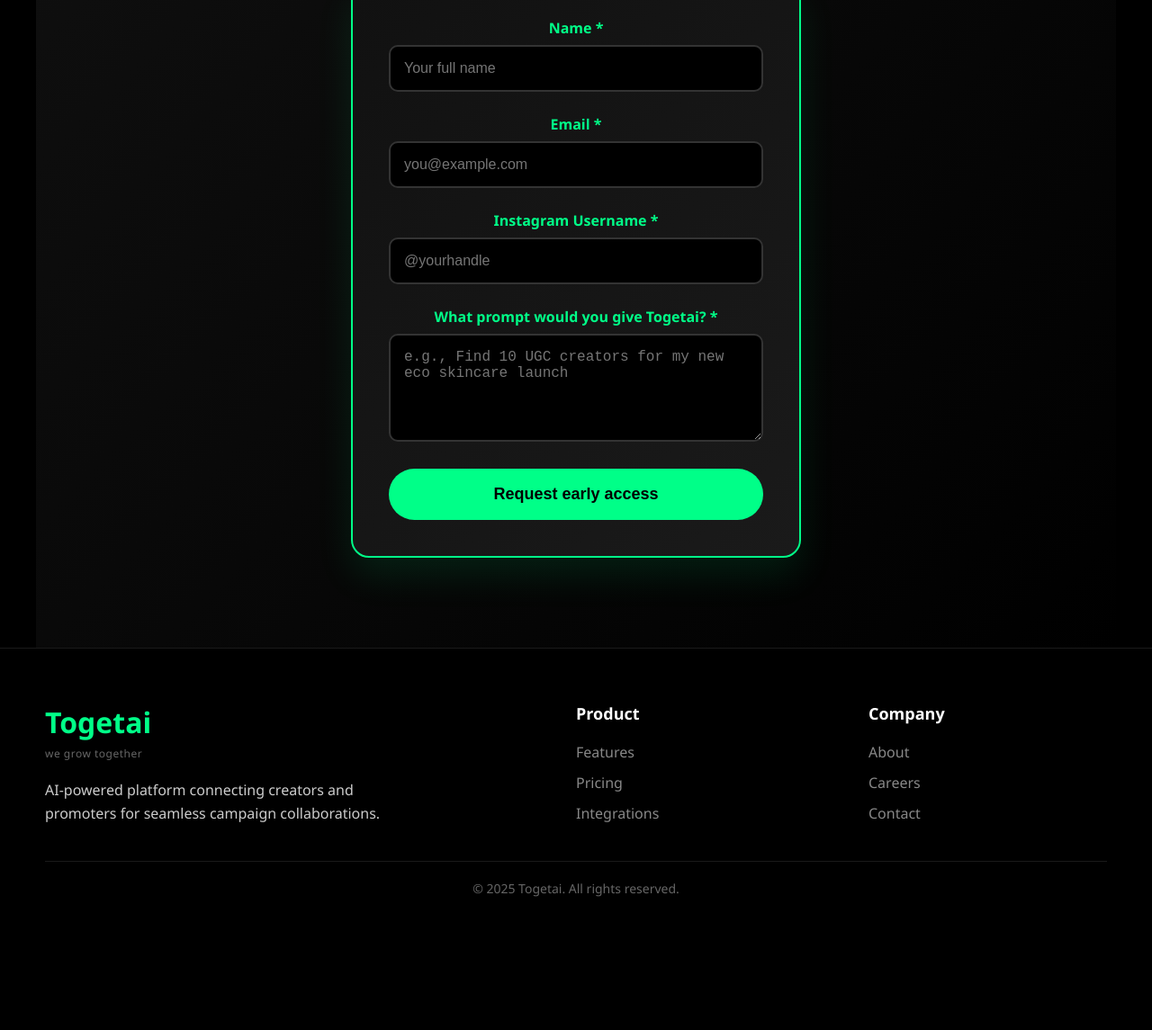
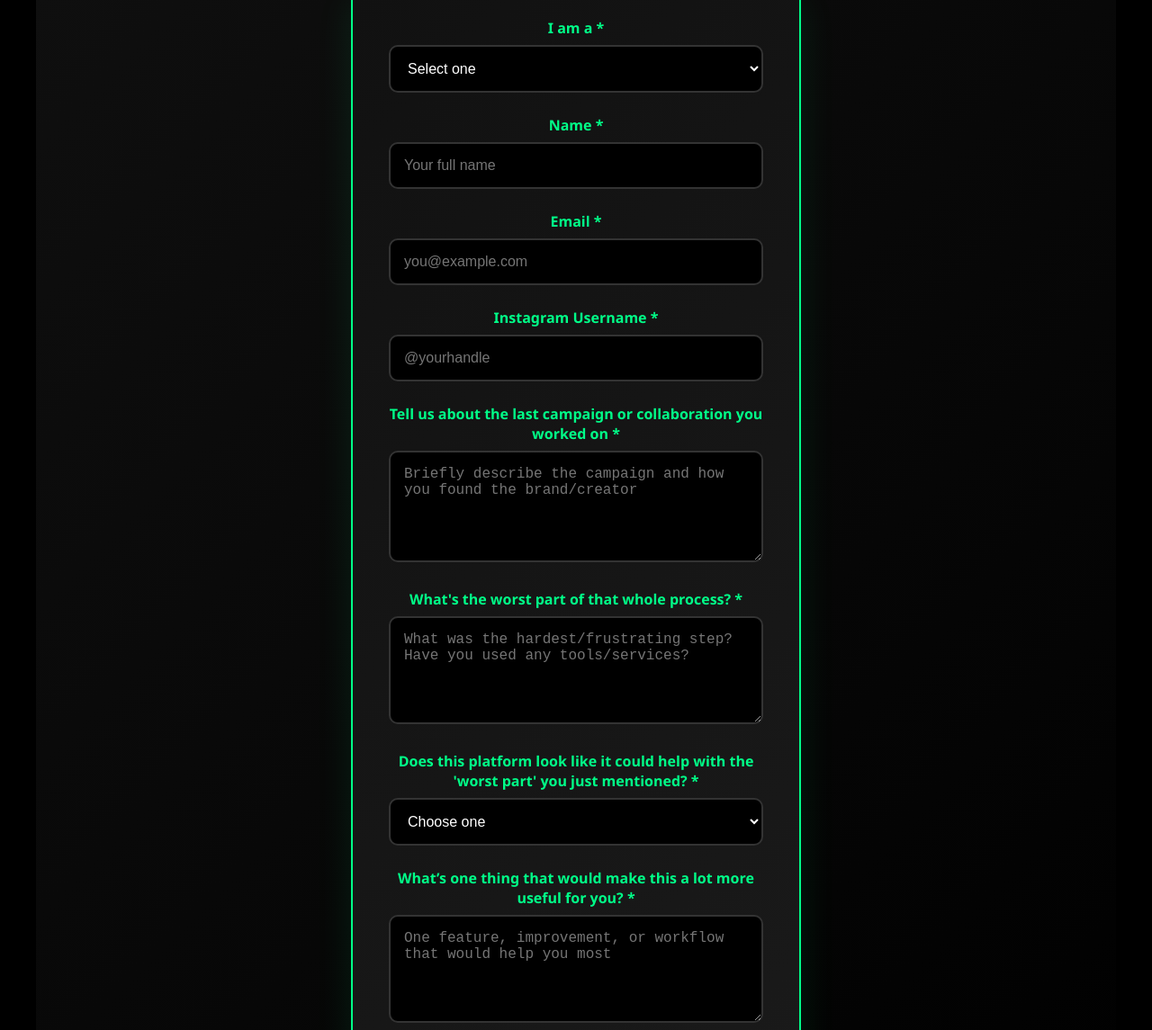
Before and after one commit to MihikaSingh18/TOGETAI, a website: page public/index.html in a window 1280 px wide. Shown: the part 3082-4227 px from the top of the page at 90% size. Before the commit the page ends 4109 px from the top, so only its background shows below. Drawn offline with Linux system fonts and the light colour scheme.

Commit message:
index.html

```diff
--- a/public/index.html
+++ b/public/index.html
@@ -868,25 +868,55 @@
             <div class="cta-feature">Priority access for early feedback</div>
         </div>
 
-        <form class="signup-form" style="margin-top: 50px;">
+        <form class="signup-form" style="margin-top: 50px;" method="post" action="/submit-signup">
   <div class="form-group">
-                <label class="form-label">Name *</label>
-                <input type="text" class="form-input" placeholder="Your full name" required>
+    <label for="role" class="form-label">I am a *</label>
+    <select id="role" name="role" class="form-input" required>
+      <option value="" disabled selected>Select one</option>
+      <option value="creator">Creator</option>
+      <option value="promoter">Promoter</option>
+      <option value="other">Other</option>
+    </select>
   </div>
 
   <div class="form-group">
-                <label class="form-label">Email *</label>
-                <input type="email" class="form-input" placeholder="you@example.com" required>
+    <label for="fullName" class="form-label">Name *</label>
+    <input id="fullName" name="name" type="text" class="form-input" placeholder="Your full name" required>
   </div>
 
   <div class="form-group">
-                <label class="form-label">Instagram Username *</label>
-                <input type="text" class="form-input" placeholder="@yourhandle" required>
+    <label for="email" class="form-label">Email *</label>
+    <input id="email" name="email" type="email" class="form-input" placeholder="you@example.com" required>
   </div>
 
   <div class="form-group">
-                <label class="form-label">What prompt would you give Togetai? *</label>
-                <textarea class="form-input form-textarea" placeholder="e.g., Find 10 UGC creators for my new eco skincare launch" required></textarea>
+    <label for="instagram" class="form-label">Instagram Username *</label>
+    <input id="instagram" name="instagram" type="text" class="form-input" placeholder="@yourhandle" required>
+  </div>
+
+  <div class="form-group">
+    <label for="lastCampaign" class="form-label">Tell us about the last campaign or collaboration you worked on *</label>
+    <textarea id="lastCampaign" name="last_campaign" class="form-input form-textarea" placeholder="Briefly describe the campaign and how you found the brand/creator" rows="5" required></textarea>
+  </div>
+
+  <div class="form-group">
+    <label for="worstPart" class="form-label">What's the worst part of that whole process? *</label>
+    <textarea id="worstPart" name="worst_part" class="form-input form-textarea" placeholder="What was the hardest/frustrating step? Have you used any tools/services?" rows="4" required></textarea>
+  </div>
+
+  <div class="form-group">
+    <label for="platformHelp" class="form-label">Does this platform look like it could help with the 'worst part' you just mentioned? *</label>
+    <select id="platformHelp" name="platform_help" class="form-input" required>
+      <option value="" disabled selected>Choose one</option>
+      <option value="yes">Yes</option>
+      <option value="no">No</option>
+      <option value="maybe">Maybe / Unsure</option>
+    </select>
+  </div>
+
+  <div class="form-group">
+    <label for="oneThing" class="form-label">What’s one thing that would make this a lot more useful for you? *</label>
+    <textarea id="oneThing" name="one_thing" class="form-input form-textarea" placeholder="One feature, improvement, or workflow that would help you most" rows="4" required></textarea>
   </div>
 
   <button type="submit" class="submit-btn">Request early access</button>
```
Lines whose indentation alone changed are shown as unchanged.
